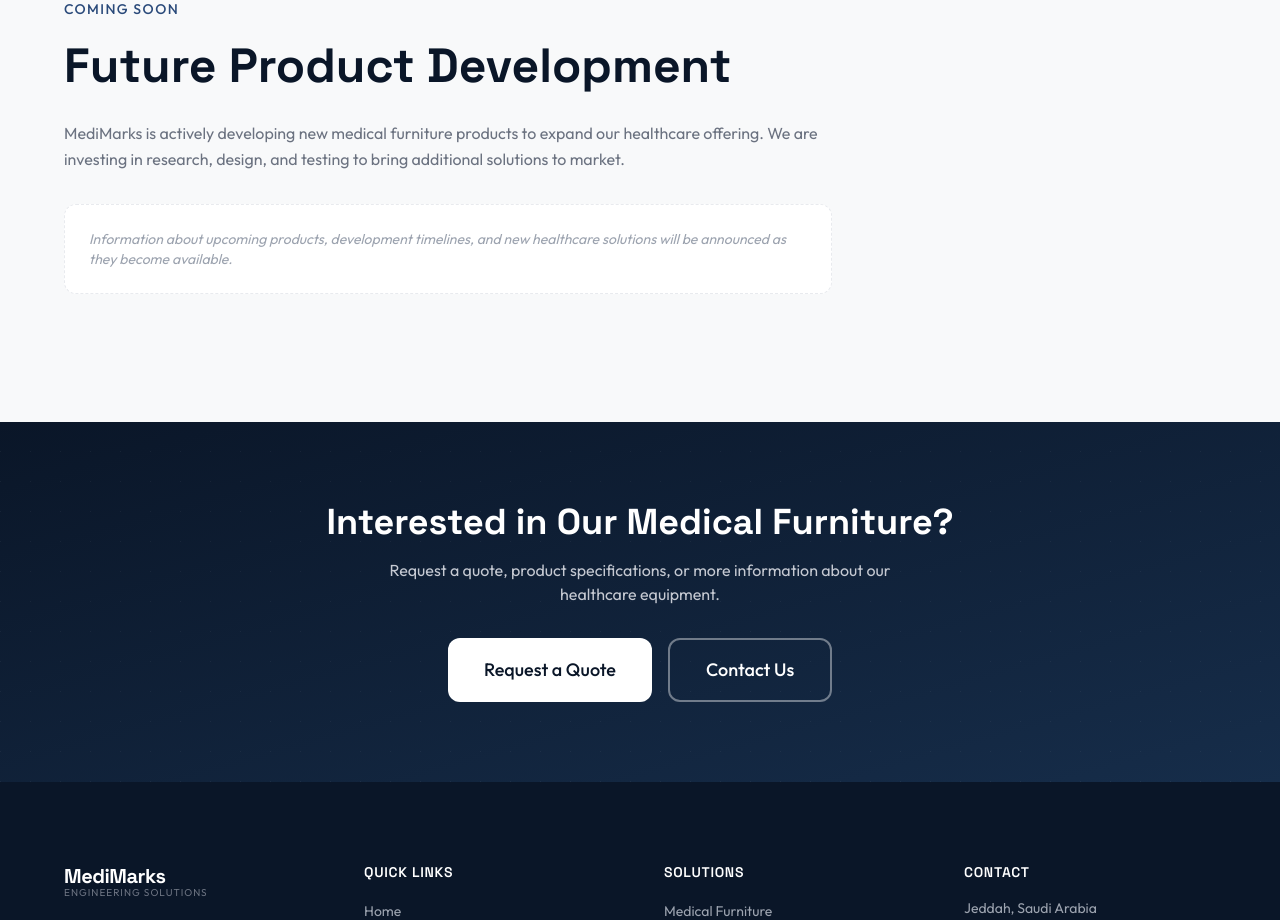
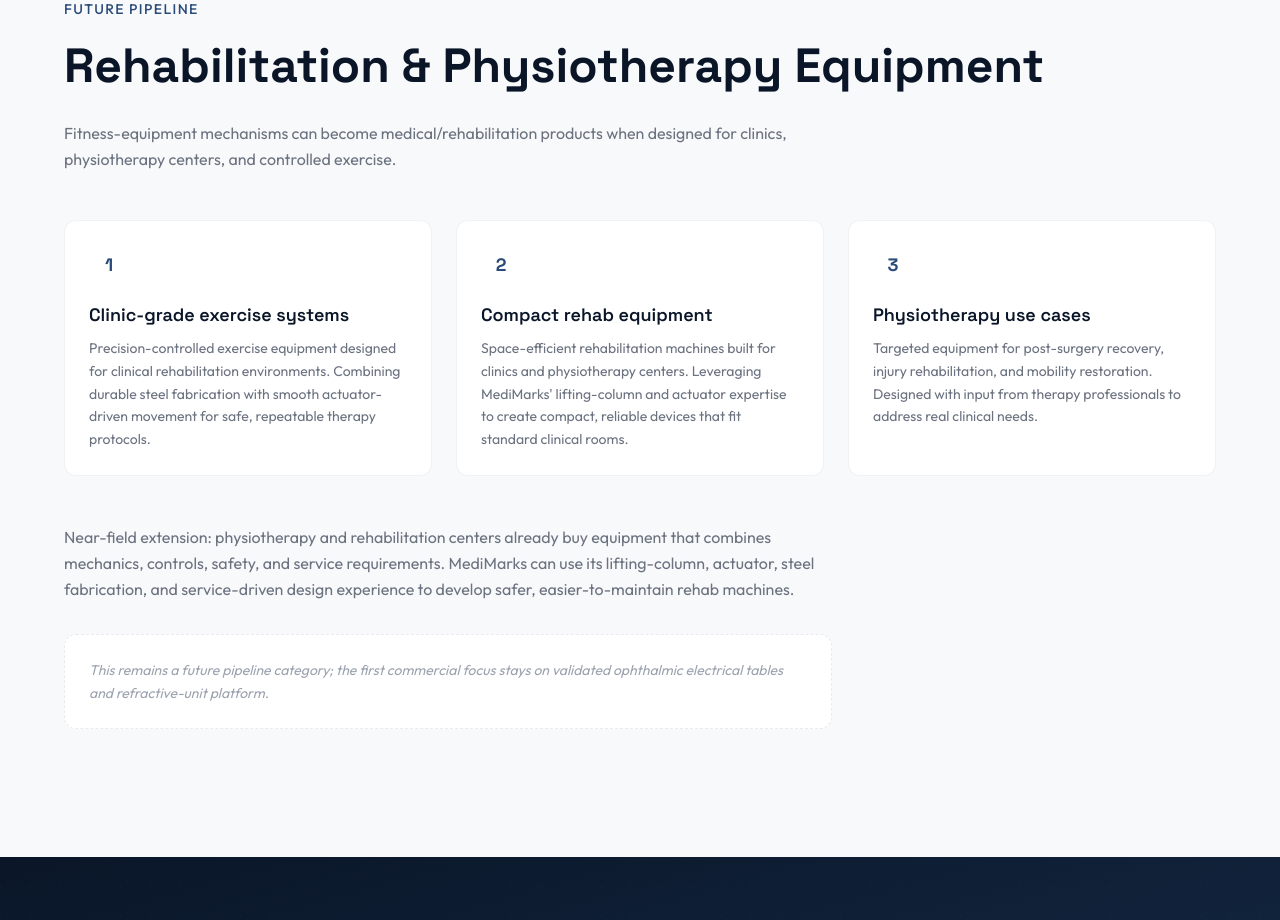
Before and after one commit to yara-hue/medimarks, a Next.js app: page /medimarks/solutions/medical-furniture in a window 1280 px wide. Shown: the part 4340-5260 px from the top of the page. Built offline with nearby package versions, Linux system fonts and the light colour scheme.

Commit message:
Add rehabilitation and physiotherapy equipment future pipeline section

```diff
--- a/src/components/sections/medical/FutureProducts.tsx
+++ b/src/components/sections/medical/FutureProducts.tsx
@@ -2,6 +2,24 @@
 
 import { motion } from "framer-motion";
 import { Container } from "@/components/ui/Container";
+
+const rehabAreas = [
+  {
+    title: "Clinic-grade exercise systems",
+    description:
+      "Precision-controlled exercise equipment designed for clinical rehabilitation environments. Combining durable steel fabrication with smooth actuator-driven movement for safe, repeatable therapy protocols.",
+  },
+  {
+    title: "Compact rehab equipment",
+    description:
+      "Space-efficient rehabilitation machines built for clinics and physiotherapy centers. Leveraging MediMarks' lifting-column and actuator expertise to create compact, reliable devices that fit standard clinical rooms.",
+  },
+  {
+    title: "Physiotherapy use cases",
+    description:
+      "Targeted equipment for post-surgery recovery, injury rehabilitation, and mobility restoration. Designed with input from therapy professionals to address real clinical needs.",
+  },
+];
 
 export function MedicalFuture() {
   return (
@@ -12,23 +30,71 @@ export function MedicalFuture() {
           whileInView={{ opacity: 1, y: 0 }}
           viewport={{ once: true, margin: "-100px" }}
           transition={{ duration: 0.5 }}
-          className="max-w-3xl"
         >
-          <span className="text-navy-500 font-medium text-sm tracking-widest uppercase">Coming Soon</span>
+          <span className="text-navy-500 font-medium text-sm tracking-widest uppercase">
+            Future Pipeline
+          </span>
           <h2 className="mt-4 text-4xl md:text-5xl font-heading font-bold text-navy-900 dark:text-white leading-tight">
-            Future Product Development
+            Rehabilitation &amp; Physiotherapy Equipment
           </h2>
-          <p className="mt-6 text-gray-500 dark:text-gray-400 leading-relaxed">
-            MediMarks is actively developing new medical furniture products to expand
-            our healthcare offering. We are investing in research, design, and testing
-            to bring additional solutions to market.
+          <p className="mt-6 text-gray-500 dark:text-gray-400 leading-relaxed max-w-3xl">
+            Fitness-equipment mechanisms can become medical/rehabilitation products
+            when designed for clinics, physiotherapy centers, and controlled exercise.
           </p>
-          <div className="mt-8 p-6 bg-white dark:bg-navy-900 rounded-xl border border-dashed border-gray-200 dark:border-navy-700">
-            <p className="text-gray-400 dark:text-gray-500 text-sm italic">
-              Information about upcoming products, development timelines, and new
-              healthcare solutions will be announced as they become available.
-            </p>
-          </div>
+        </motion.div>
+
+        <div className="mt-12 grid sm:grid-cols-2 lg:grid-cols-3 gap-6">
+          {rehabAreas.map((area, index) => (
+            <motion.div
+              key={area.title}
+              initial={{ opacity: 0, y: 20 }}
+              whileInView={{ opacity: 1, y: 0 }}
+              viewport={{ once: true, margin: "-50px" }}
+              transition={{ duration: 0.4, delay: index * 0.1 }}
+              className="bg-white dark:bg-navy-900 rounded-xl border border-gray-200/60 dark:border-navy-700 p-6"
+            >
+              <div className="w-10 h-10 rounded-lg bg-navy-50 dark:bg-navy-800/50 flex items-center justify-center mb-4">
+                <span className="text-navy-500 dark:text-navy-300 font-heading font-bold text-lg">
+                  {String(index + 1)}
+                </span>
+              </div>
+              <h3 className="font-heading font-semibold text-lg text-navy-900 dark:text-white mb-2">
+                {area.title}
+              </h3>
+              <p className="text-gray-500 dark:text-gray-400 text-sm leading-relaxed">
+                {area.description}
+              </p>
+            </motion.div>
+          ))}
+        </div>
+
+        <motion.div
+          initial={{ opacity: 0, y: 20 }}
+          whileInView={{ opacity: 1, y: 0 }}
+          viewport={{ once: true, margin: "-50px" }}
+          transition={{ duration: 0.5, delay: 0.2 }}
+          className="mt-12 max-w-3xl"
+        >
+          <p className="text-gray-500 dark:text-gray-400 leading-relaxed">
+            Near-field extension: physiotherapy and rehabilitation centers already buy
+            equipment that combines mechanics, controls, safety, and service requirements.
+            MediMarks can use its lifting-column, actuator, steel fabrication, and
+            service-driven design experience to develop safer, easier-to-maintain rehab
+            machines.
+          </p>
+        </motion.div>
+
+        <motion.div
+          initial={{ opacity: 0, y: 20 }}
+          whileInView={{ opacity: 1, y: 0 }}
+          viewport={{ once: true, margin: "-50px" }}
+          transition={{ duration: 0.5, delay: 0.3 }}
+          className="mt-8 p-6 bg-white dark:bg-navy-900 rounded-xl border border-dashed border-gray-200 dark:border-navy-700 max-w-3xl"
+        >
+          <p className="text-gray-400 dark:text-gray-500 text-sm italic leading-relaxed">
+            This remains a future pipeline category; the first commercial focus stays on
+            validated ophthalmic electrical tables and refractive-unit platform.
+          </p>
         </motion.div>
       </Container>
     </section>
```
